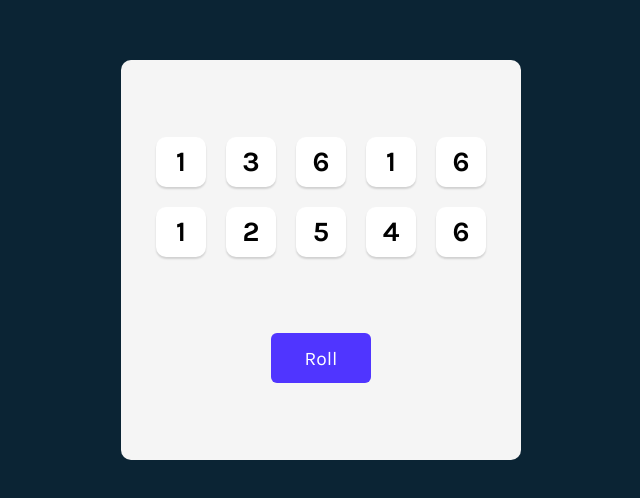
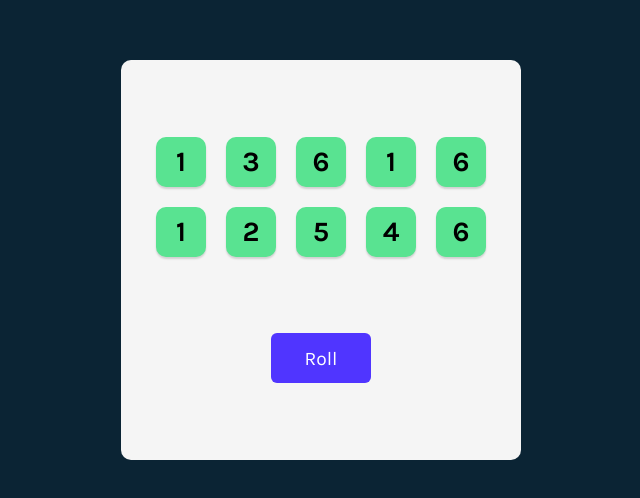
Before and after one commit to kvothe1387/Tenzies, a React (Vite) app: page / in a window 1280 px wide. Shown: the part 140-638 px from the top of the page, without its empty margins (319-959 px from the left). Built offline with nearby package versions, Linux system fonts and the light colour scheme.

Commit message:
added conditional styling to the ide component, so if its held the background color changes

```diff
--- a/src/App.jsx
+++ b/src/App.jsx
@@ -9,7 +9,7 @@ export default function App() {
       .fill(0)
       .map(() => ({
         value: Math.ceil(Math.random() * 6),
-        isHeld: false,
+        isHeld: true,
         id: nanoid()
       }))
   };
@@ -20,7 +20,13 @@ export default function App() {
     setDice(generateAllNewDice())
   }
 
-  const diceElements = dice.map(dieObj => <Die key={dieObj.id} value={dieObj.value} />)
+  const diceElements = dice.map((die, index) => (
+    <Die
+      key={index}
+      value={die.value}
+      isHeld={die.isHeld}
+    />
+  ))
 
   return (
     <main>
```
